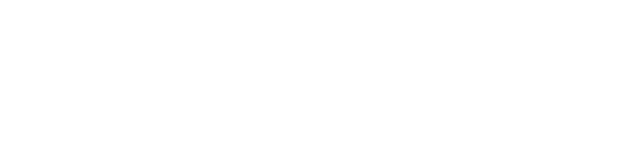
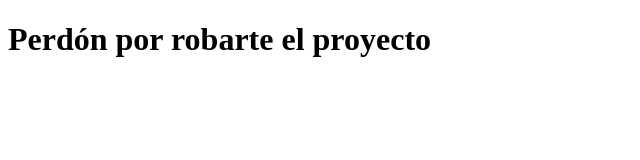
Before and after one commit to evagapi/1-3-1, a plain HTML site: page index.html in a window 1280 px wide. Shown: the whole page, without its empty margins (0-640 px from the left). Drawn offline with Linux system fonts and the light colour scheme.

Commit message:
Añadir header y título

```diff
--- a/index.html
+++ b/index.html
@@ -3,4 +3,10 @@
   <head>
     <title>Document</title>
   </head>
+
+  <body>
+    <header>
+      <h1>Perdón por robarte el proyecto</h1>
+    </header>
+  </body>
 </html>
```
